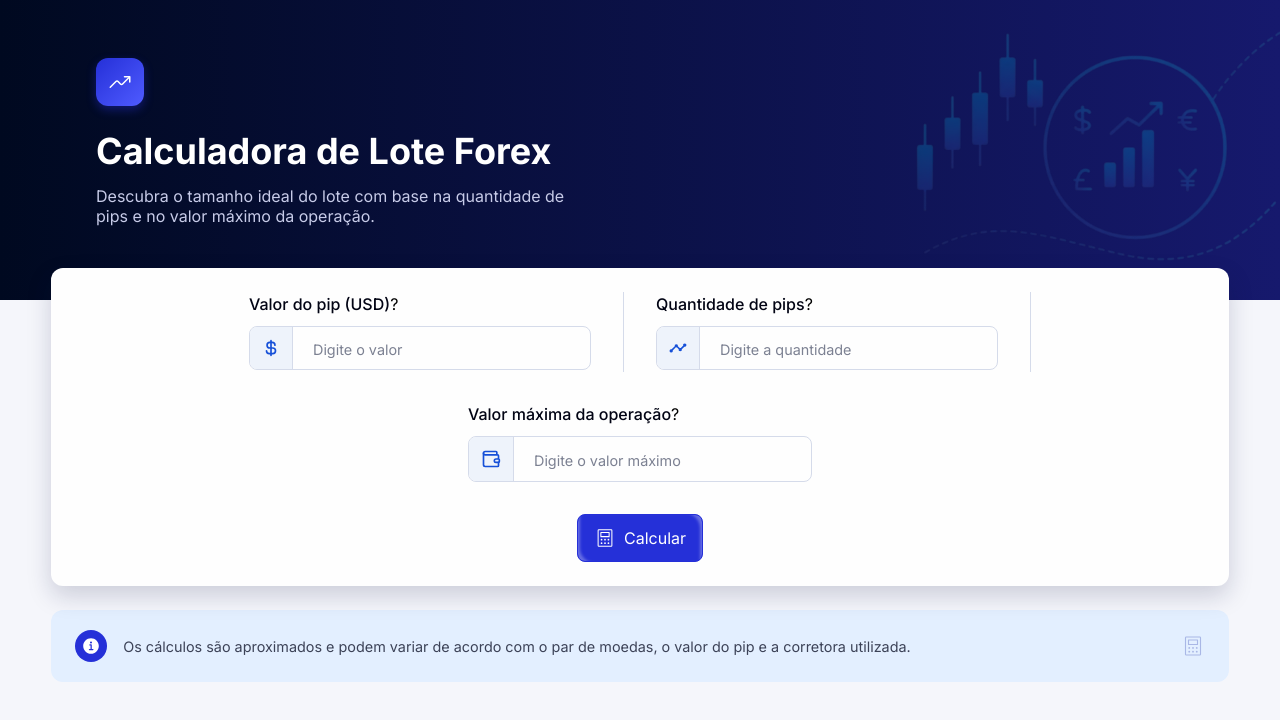
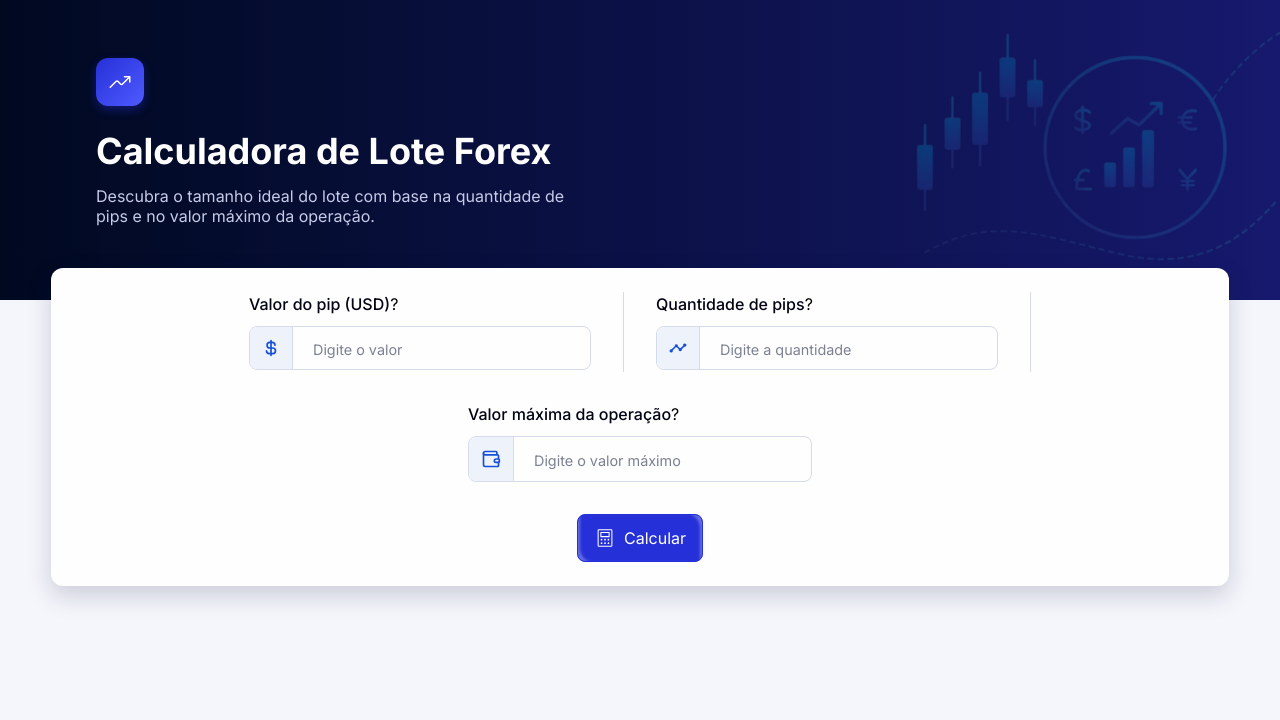
Before and after one commit to Beatriz-Heydman/pips-calculator, a React (Vite) app: page / in a window 1280 px wide. Shown: the top 720 px of the page. Built offline with nearby package versions, Linux system fonts and the light colour scheme.

Commit message:
refactor: adjust home-view component layout

```diff
--- a/src/pages/home/index.tsx
+++ b/src/pages/home/index.tsx
@@ -82,9 +82,12 @@ export function HomeView() {
         onCalculate={handleCalculate}
       />
 
-      {results && <ResultsSection {...results} />}
-
-      <AlertSection />
+      {results && (
+        <>
+          <ResultsSection {...results} />
+          <AlertSection />
+        </>
+      )}
     </StyledHomeView>
   );
 }
```
